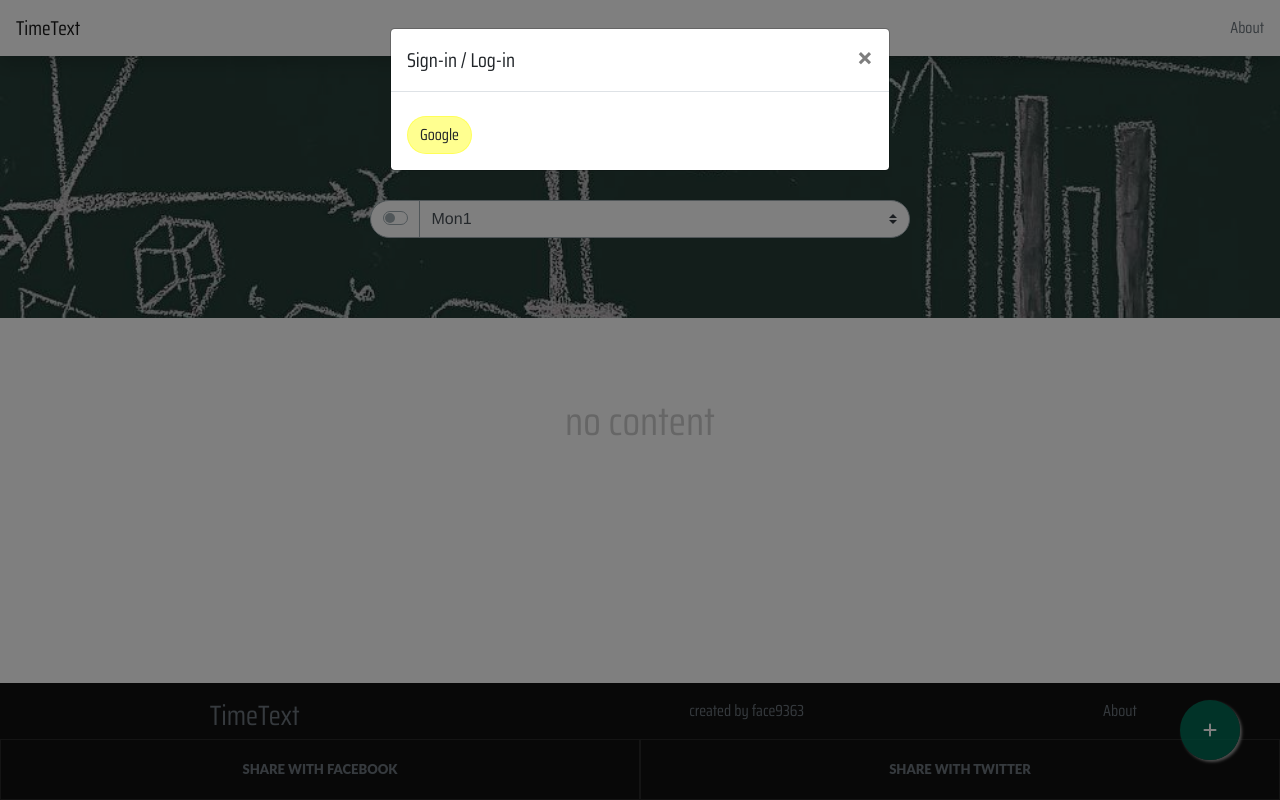
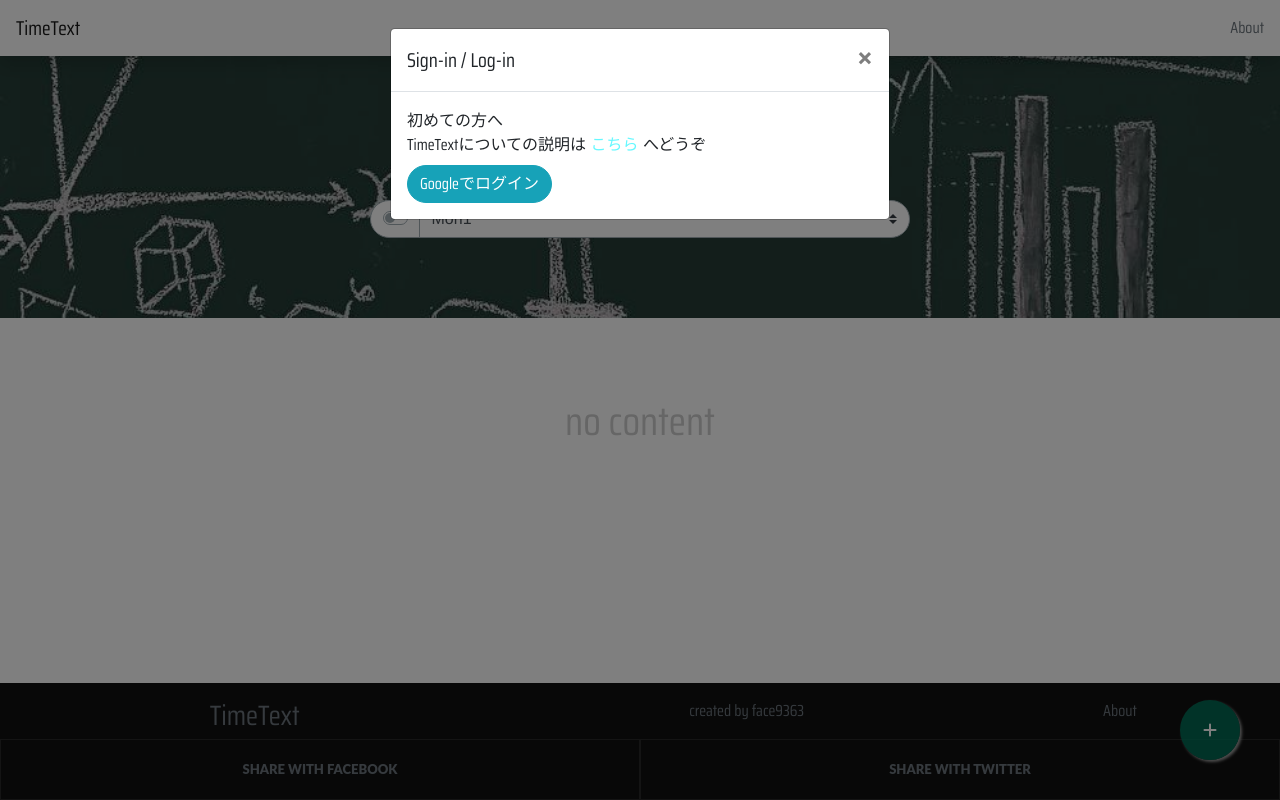
Before and after one commit to face0u0/TimeText, a Vue app: page /#/ in a window 1280 px wide. Built offline with nearby package versions, Linux system fonts and the light colour scheme; some icons are missing.

Commit message:
login flaw

```diff
--- a/src/components/MyName.vue
+++ b/src/components/MyName.vue
@@ -10,11 +10,17 @@
         <h5 class="text-muted">ログイン中です...</h5>
         <b-spinner variant="secondary" label="Spinning" class="m-5"></b-spinner>
       </div>
-      <form v-else>
-        <button v-on:click="signUp()" class="btn btn-warning mt-2">
-          Google
-        </button>
-      </form>
+      <div v-else>
+        初めての方へ<br/>
+        <span class="webfont">TimeText</span>についての説明は
+        <router-link to="/about" class="">こちら</router-link>
+        へどうぞ
+        <form>
+          <button v-on:click="signUp()" class="btn btn-info mt-2">
+            Googleでログイン
+          </button>
+        </form>
+      </div>
     </b-modal>
   </div>
 </template>
--- a/src/pages/About.vue
+++ b/src/pages/About.vue
@@ -4,13 +4,10 @@
       <div class="col-12 col-md-8 offset-md-2 my-5 border-bottom">
         <h1 class="mb-4 h3 text-muted d-block webfont">What is <span class="logo">TimeText</span>?</h1>
         <p class="text-center">
-          <span class="logo">TimeText</span>は板書管理サービスです。板書管理サービスと聞いて、なんだそれだけかと思うかもしれませんが、
-          興味深い機能を備えているサービスでもあり、様々な問題を解決できる可能性があります。例えば、<br/>
-          板書の写真を整理するのが面倒で困っていませんか？ <br/>
-          授業に行けなくて板書がほしいと思うことはありませんか？ <br/>
-          授業で一部、板書し忘れたなんてことはありませんか？ <br/>
-          <span class="logo">TimeText</span>ならこれらすべてを解決できます！
-          以下で<span class="logo">TimeText</span>の機能を見てみましょう！
+          突然ですが、「板書の写真を整理するのが面倒だな...」とか、
+          「授業で一部、板書し忘れた...」なんて経験ありませんか？
+          <span class="logo">TimeText</span>は自動板書管理サービスで、これらすべての悩みを解決できます！
+          是非、以下で<span class="logo">TimeText</span>の機能を見てみてください！
         </p>
       </div>
       <div class="col-12 col-md-4">
@@ -23,7 +20,7 @@
         <h1 class="mt-2 h5 text-muted d-block webfont">Share Picture</h1>
         <p class="text-center">
           自分が写真をアップロードしたときの位置情報に基づいて自動的に授業の場所を調べ、
-          他の人がその時限にその場所で取った写真を観覧できます。寝坊して授業に行けなかった！
+          他の人がその時限にその場所で取った写真を観覧できます。万が一寝坊して授業に行けなかった！
           とか板書をここの部分だけ撮り忘れた！
           となった場合でも安心です。
         </p>
@@ -39,13 +36,43 @@
       <div class="col-12 py-5 border-top mt-3">
         <h1 class="mb-4 h4 text-muted d-block webfont">Hou to Use?</h1>
         <p class="text-center">
-         まずはユーザー登録を済ませましょう！ポップアップにて名前を入力し、Createボタンを押すとユーザーを作成できます。
-          そしてPictureボタンから写真をアップできます。（基本的に授業開始時刻から休み時間の終わりまでを周期として分類します。）
-          コメントをつけることもできます。また、自分の上げた写真はホーム画面で時限を選択し、GETボタンを押すことで取得できます。
+         まずはログインしましょう！そうすると、一覧画面が出現します。
+          また、「＋」ボタンから写真をアップできます。（基本的に授業開始時刻から休み時間の終わりまでを周期として分類します。）
+          また、自分の上げた写真はホーム画面で時限を選択して取得します。
           時限選択欄の左のトグルをオンにすると他人の写真を含めて検索できます。
-          （もちろん、毎回休んでいる場合は場所を判定できないので写真を表示することはできませんが...）
+        </p>
+      </div>
+      <div class="col-12 py-5 border-top mt-3">
+        <h1 class="mb-4 h4 text-muted d-block webfont">Attention</h1>
+        <p class="text-center">
+          写真をアップする際、著作権等の問題がないことを確認してから行って下さい。
         </p>
       </div>
       </div>
-    </div>
+    <label>
+      <router-link to="/" tag="button" class="float"><span class="my-float">戻る</span></router-link>
+    </label>
+  </div>
 </template>
+
+<style>
+  .float{
+    position:fixed;
+    width:60px;
+    height:60px;
+    bottom:40px;
+    right:40px;
+    background-color: rgba(0, 129, 101, 0.78);
+    color: white;
+    border-radius:50px;
+    text-align:center;
+    z-index: 5;
+  }
+  .float:hover{
+    cursor: pointer;
+  }
+
+  .my-float{
+    margin-top:22px;
+  }
+</style>
```
